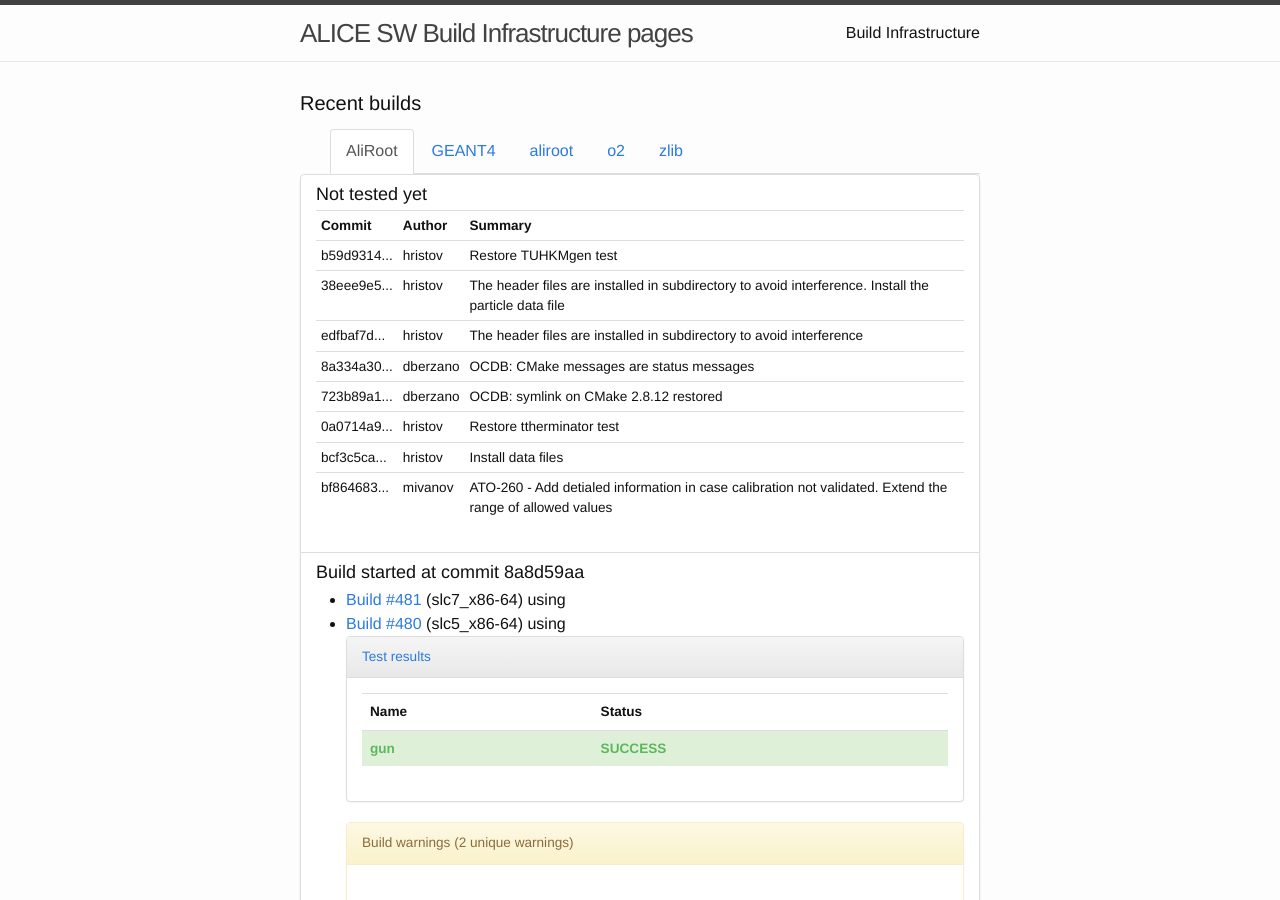
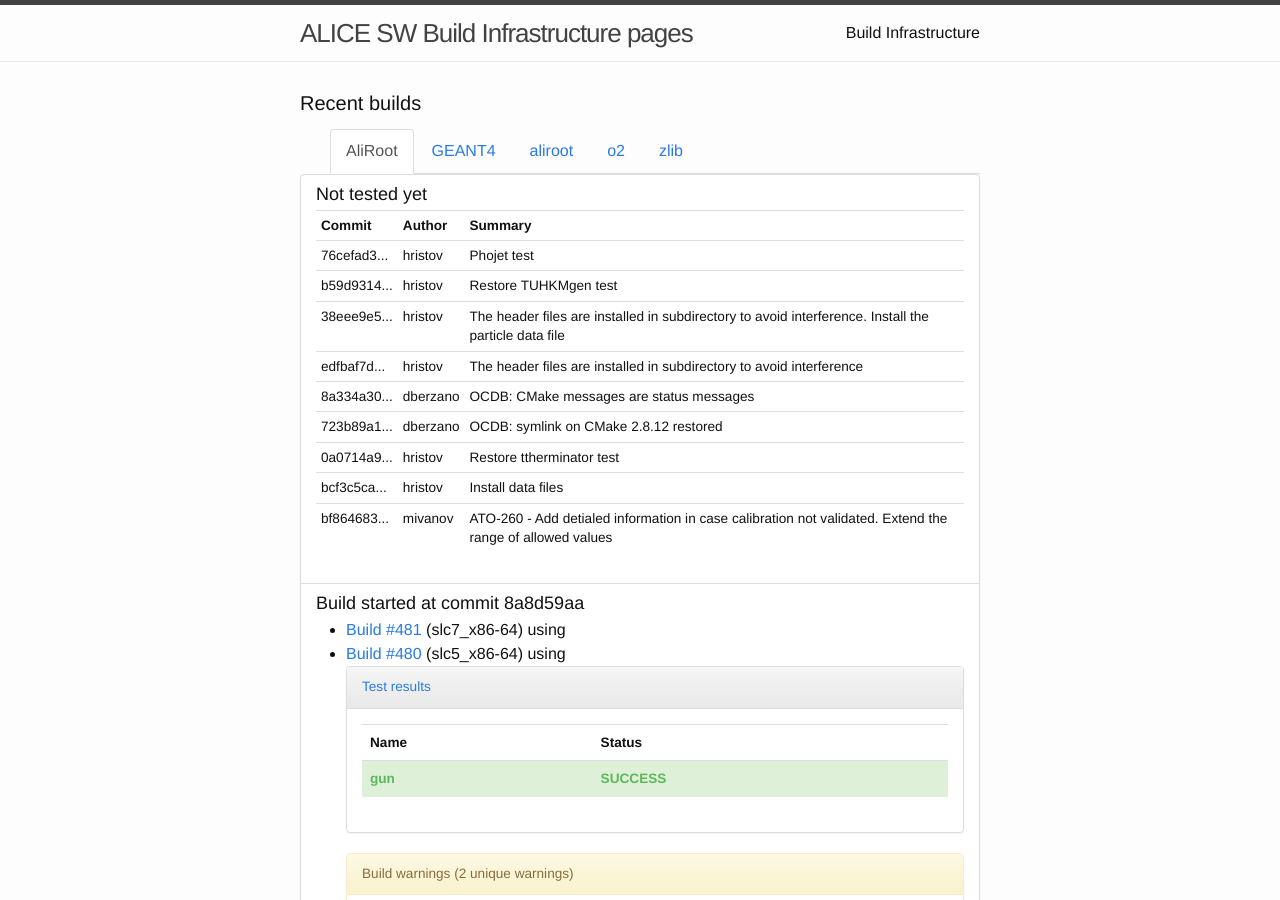
Before and after one commit to alisw/alisw.github.io, a Jekyll site: the page built from index.html, in a window 1280 px wide and 900 px high. Built offline with Jekyll 4.4.1, drawn with Linux system fonts in a browser that asks for light colours; nearby versions of some CDN libraries.

Commit message:
Updated results.

```diff
--- a/_data/commits-aliroot-master.yaml
+++ b/_data/commits-aliroot-master.yaml
@@ -1,3 +1,8 @@
+-
+ commit: "76cefad361ee9d0a9c82ee3f223b313fb46ddb35"
+ message: >-
+    Phojet test
+ author: !!str hristov
 -
  commit: "b59d931471245003765866645630c6bcf891d597"
  message: >-
```
